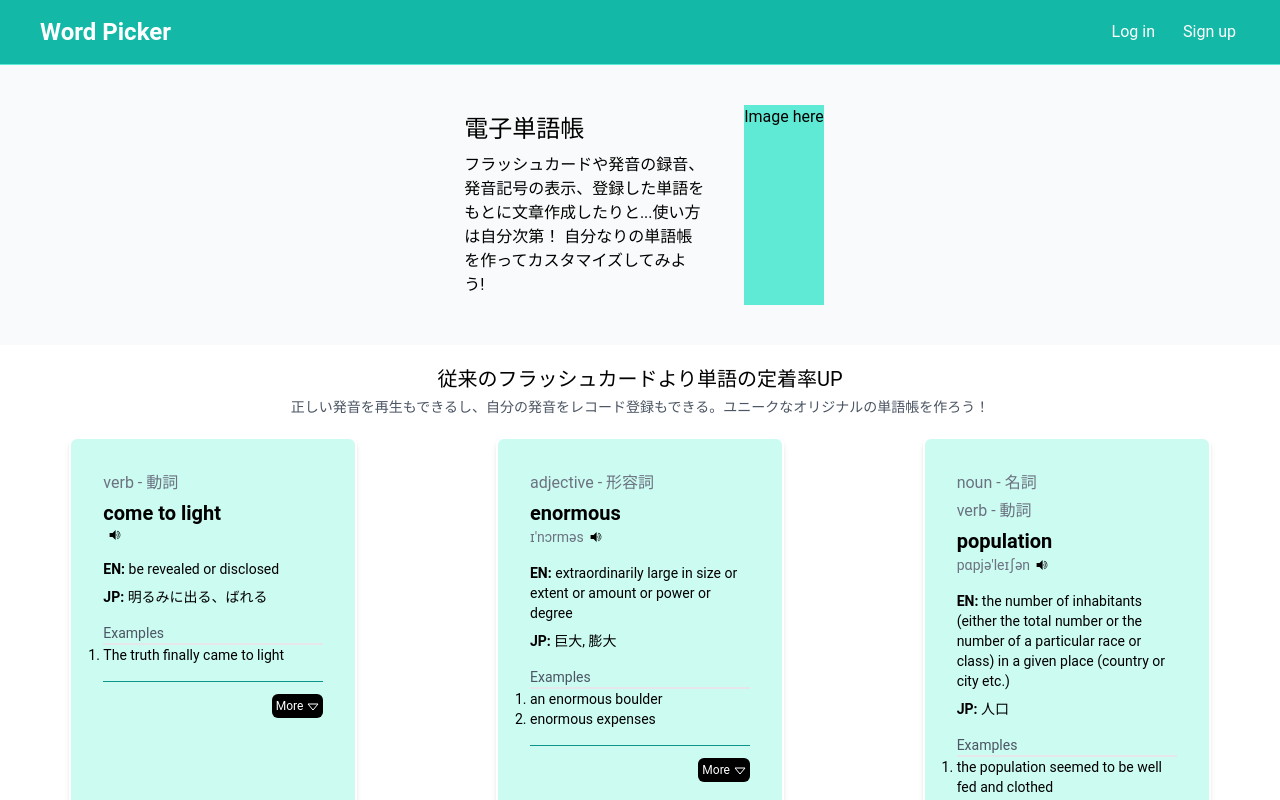
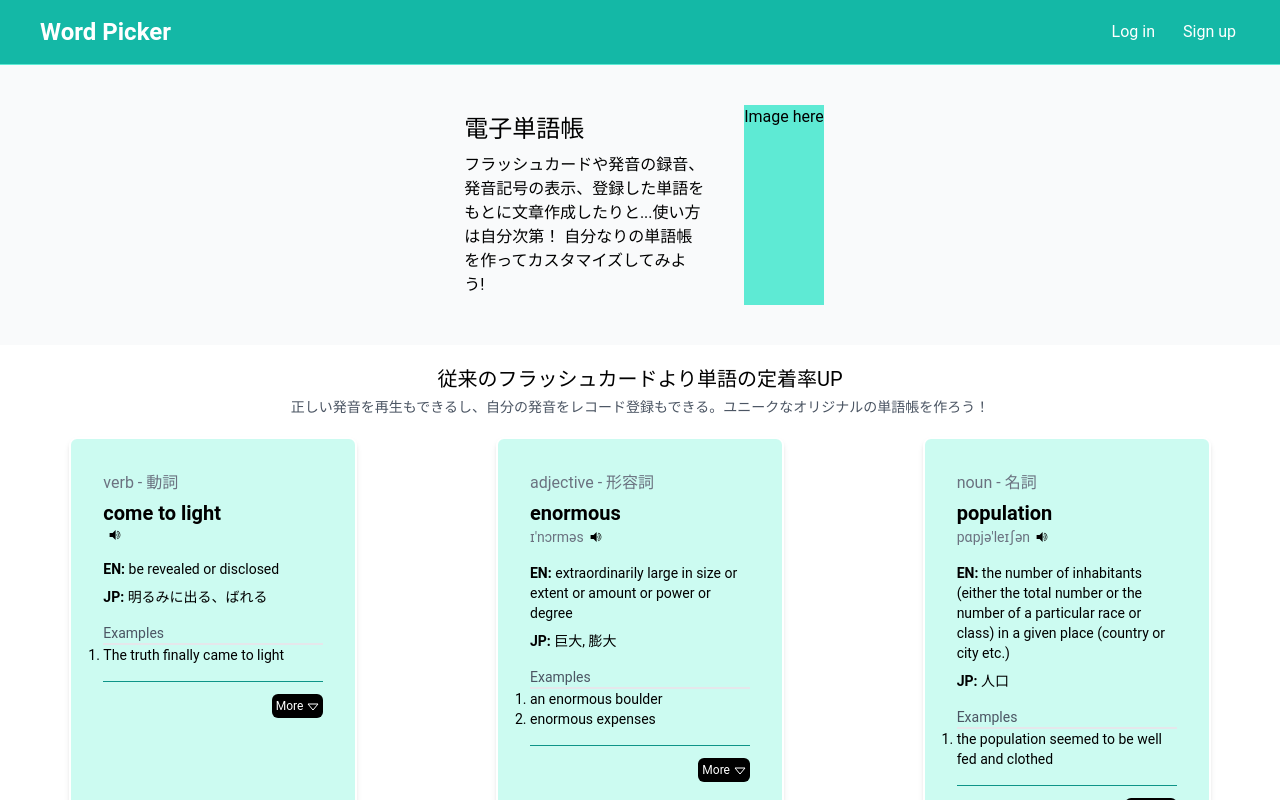
Before and after one commit to KankichiJibiki/WordPickerReact, a React (Vite) app: page / in a window 1280 px wide. Shown: the top 800 px of the page. Built offline with nearby package versions, Linux system fonts and the light colour scheme.

Commit message:
configuration of flashcard is modified

```diff
--- a/src/components/FlashCard.jsx
+++ b/src/components/FlashCard.jsx
@@ -12,7 +12,6 @@ import TimerUtils from '../Utils/TimerUtils';
 
 const FlashCard = ({ wordList }) => {
     const { startTimer, resetTimer, displayTime } = TimerUtils();
-    console.log(wordList);
     const [isViewAll, toggleView] = useState(false);
     const [isRecording, toggleRecord] = useState(false);
     const [yourAudio, setYourAudio] = useState(wordList.yourAudio);
@@ -67,16 +66,14 @@ const FlashCard = ({ wordList }) => {
                     <div className="mb-4">
                         <div className="inline">
                             {
-                                wordList.type.map((wordType) => (
-                                    <div key={wordType} className="text-gray-500 w-auto mb-1">
-                                        <span className='mr-1'>
-                                            { wordType } -
-                                        </span>
-                                        <span>
-                                            { wordTypes[wordType] }
-                                        </span>
-                                    </div>
-                                ))
+                                <div className="text-gray-500 w-auto mb-1">
+                                    <span className='mr-1'>
+                                        { wordList.type } -
+                                    </span>
+                                    <span>
+                                        { wordTypes[wordList.type] }
+                                    </span>
+                                </div>
                             }
                         </div>
                         <h3 className="text-xl font-bold">{ wordList.word }</h3>
--- a/src/sample-word.json
+++ b/src/sample-word.json
@@ -3,16 +3,9 @@
         {
             "id": "1",
             "word": "population",
-            "definition_en": [
-                "the number of inhabitants (either the total number or the number of a particular race or class) in a given place (country or city etc.)"
-            ],
-            "definition_jp": [
-                "人口"
-            ],
-            "type": [
-                "noun",
-                "verb"
-            ],
+            "definition_en": "the number of inhabitants (either the total number or the number of a particular race or class) in a given place (country or city etc.)",
+            "definition_jp": "人口",
+            "type": "noun",
             "synonyms": [
                 "universe"
             ],
@@ -28,15 +21,9 @@
         {
             "id": "2",
             "word": "enormous",
-            "definition_en": [
-                "extraordinarily large in size or extent or amount or power or degree"
-            ],
-            "definition_jp": [
-                "巨大, 膨大"
-            ],
-            "type": [
-                "adjective"
-            ],
+            "definition_en": "extraordinarily large in size or extent or amount or power or degree",
+            "definition_jp": "巨大, 膨大",
+            "type": "adjective",
             "synonyms": [
                 "tremendous"
             ],
@@ -53,15 +40,9 @@
         {
             "id": "3",
             "word": "come to light",
-            "definition_en": [
-                "be revealed or disclosed"
-            ],
-            "definition_jp": [
-                "明るみに出る、ばれる"
-            ],
-            "type": [
-                "verb"
-            ],
+            "definition_en": "be revealed or disclosed",
+            "definition_jp": "明るみに出る、ばれる",
+            "type": "verb",
             "synonyms": [
                 "come to hand"
             ],
```
